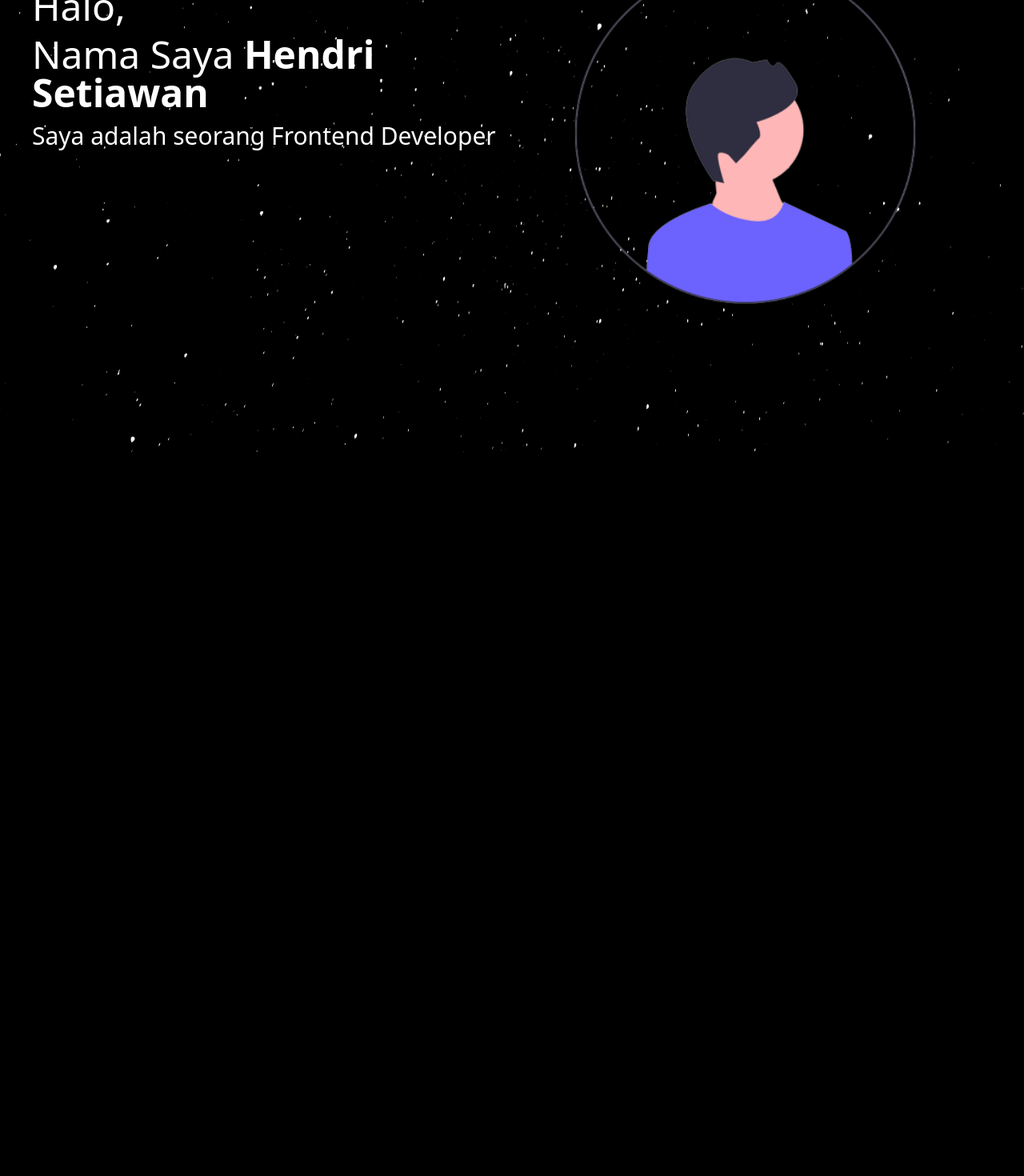
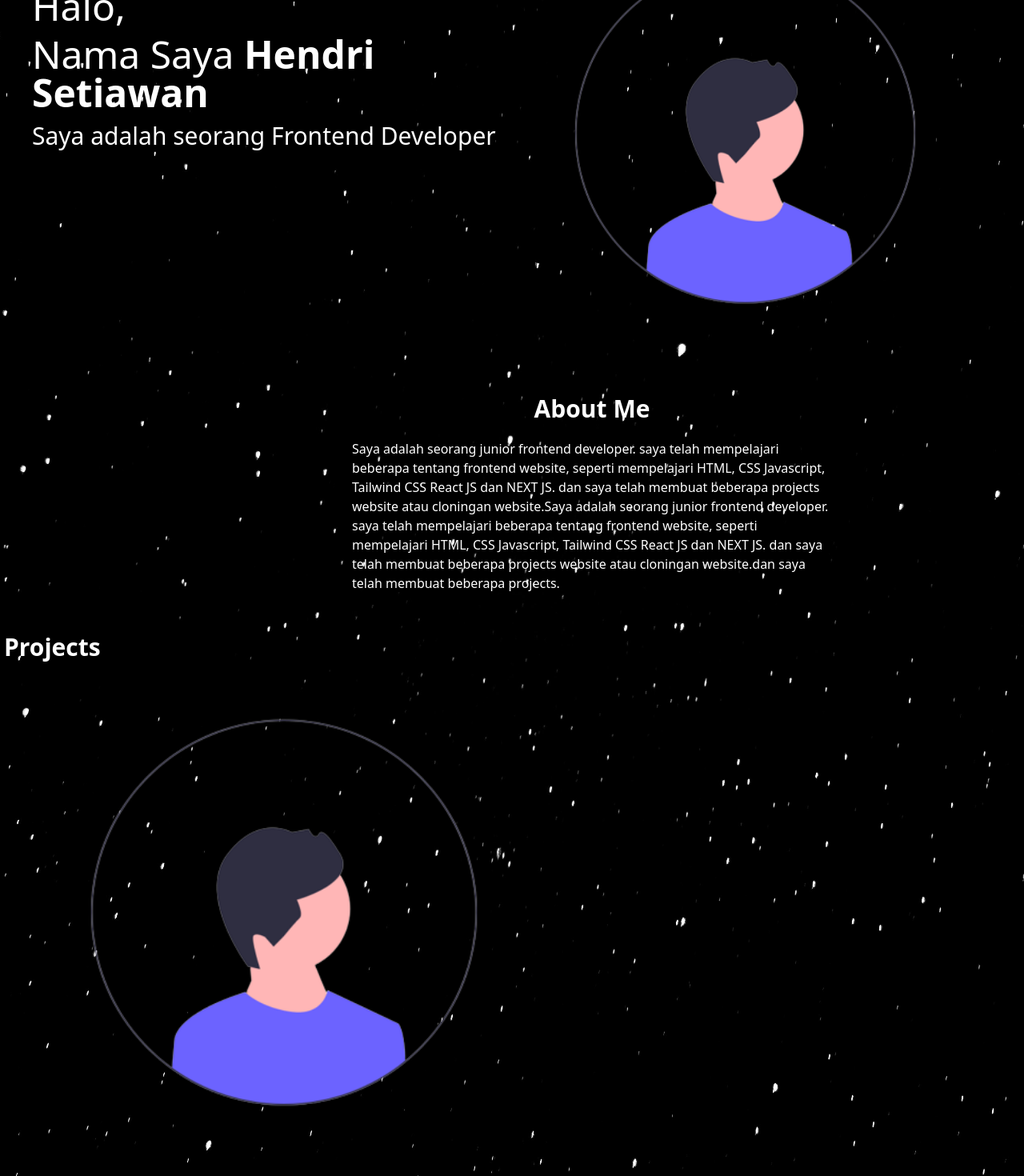
Before and after one commit to hendri213/coba_coding3, a Next.js app: page / in a window 1280 px wide. Shown: the part 176-1646 px from the top of the page at 80% size. Before the commit the page ends 800 px from the top, so only its background shows below. Built offline with nearby package versions, Linux system fonts and the light colour scheme.

Commit message:
menambahkan about dan projects yang belum selesai

```diff
--- /dev/null
+++ b/src/app/content/About.js
@@ -0,0 +1,12 @@
+import React from 'react'
+
+const About = () => {
+  return (
+    <div className='flex flex-col  items-center justify-center md:w-[600px] md:ml-[400px] mt-[50px]'>
+        <h2 className="text-3xl font-semibold">About Me</h2>
+        <p className='mt-5'>Saya adalah seorang junior frontend developer. saya telah mempelajari beberapa tentang frontend website, seperti mempelajari HTML, CSS Javascript, Tailwind CSS React JS dan NEXT JS. dan saya telah membuat beberapa projects website atau cloningan website.Saya adalah seorang junior frontend developer. saya telah mempelajari beberapa tentang frontend website, seperti mempelajari HTML, CSS Javascript, Tailwind CSS React JS dan NEXT JS. dan saya telah membuat beberapa projects website atau cloningan website.dan saya telah membuat beberapa projects.</p>
+    </div>
+  )
+}
+
+export default About
--- /dev/null
+++ b/src/app/content/Index.js
@@ -0,0 +1,23 @@
+import Image from 'next/image'
+
+const Index = () => {
+  return (
+    <div className="flex items-center justify-between">
+        <div className="flex flex-col mb-[160px] content">
+          <p className="text-5xl">Halo,</p>
+          <h2 className='text-5xl mt-3'>Nama Saya <span className="font-semibold">Hendri Setiawan</span></h2>
+          <p className="text-3xl mt-3  animate-type group-hover:animate-type-reverse whitespace-nowrap text-brand-accent will-change-transform  text">Saya adalah seorang Frontend Developer</p>
+        </div>
+        <div className="flex">
+        <Image
+         src="/profile.png"
+         width={700}
+         height={700}
+         alt="profile"
+       />
+        </div>
+      </div>
+  )
+}
+
+export default Index
--- /dev/null
+++ b/src/app/content/Projects.js
@@ -0,0 +1,25 @@
+import React from 'react'
+import Image from 'next/image'
+
+
+const Projects = () => {
+  return (
+    <div className="md:ml-[-35px] ml-[-20px] mt-[50px]">
+      <h2 className="text-3xl font-semibold">Projects</h2>
+      <div>
+        <div>
+         <Image
+          src="/profile.png"
+          width={700}
+          height={700}
+          alt="profile"
+         />
+        </div>
+        <div></div>
+        <div></div>
+      </div>
+    </div>
+  )
+}
+
+export default Projects
--- a/src/app/layout.js
+++ b/src/app/layout.js
@@ -4,7 +4,7 @@ import Header from "./components/Header"
 export default function RootLayout({ children }) {
   return (
     <html lang="en">
-      <body className='bg-black text-white'>
+      <body className='text-white'>
         <main>
           <Header />
           {children}
--- a/src/app/page.js
+++ b/src/app/page.js
@@ -1,24 +1,14 @@
-import Image from 'next/image'
+import Index from './content/Index'
+import About from './content/About'
+import Projects from './content/Projects'
 import './globals.css'
 
 const Home = () => {
   return (
     <div className="md:px-10 px-7 py-4 mt-[50px]">
-      <div className="flex items-center justify-between">
-        <div className="flex flex-col mb-[160px] content">
-          <p className="text-5xl">Halo,</p>
-          <h2 className='text-5xl mt-3'>Nama Saya <span className="font-semibold">Hendri Setiawan</span></h2>
-          <p className="text-3xl mt-3  animate-type group-hover:animate-type-reverse whitespace-nowrap text-brand-accent will-change-transform  text">Saya adalah seorang Frontend Developer</p>
-        </div>
-        <div className="flex">
-        <Image
-         src="/profile.png"
-         width={700}
-         height={700}
-         alt="profile"
-       />
-        </div>
-      </div>
+      <Index />
+      <About />
+      <Projects />
     </div>
   )
 }
```
